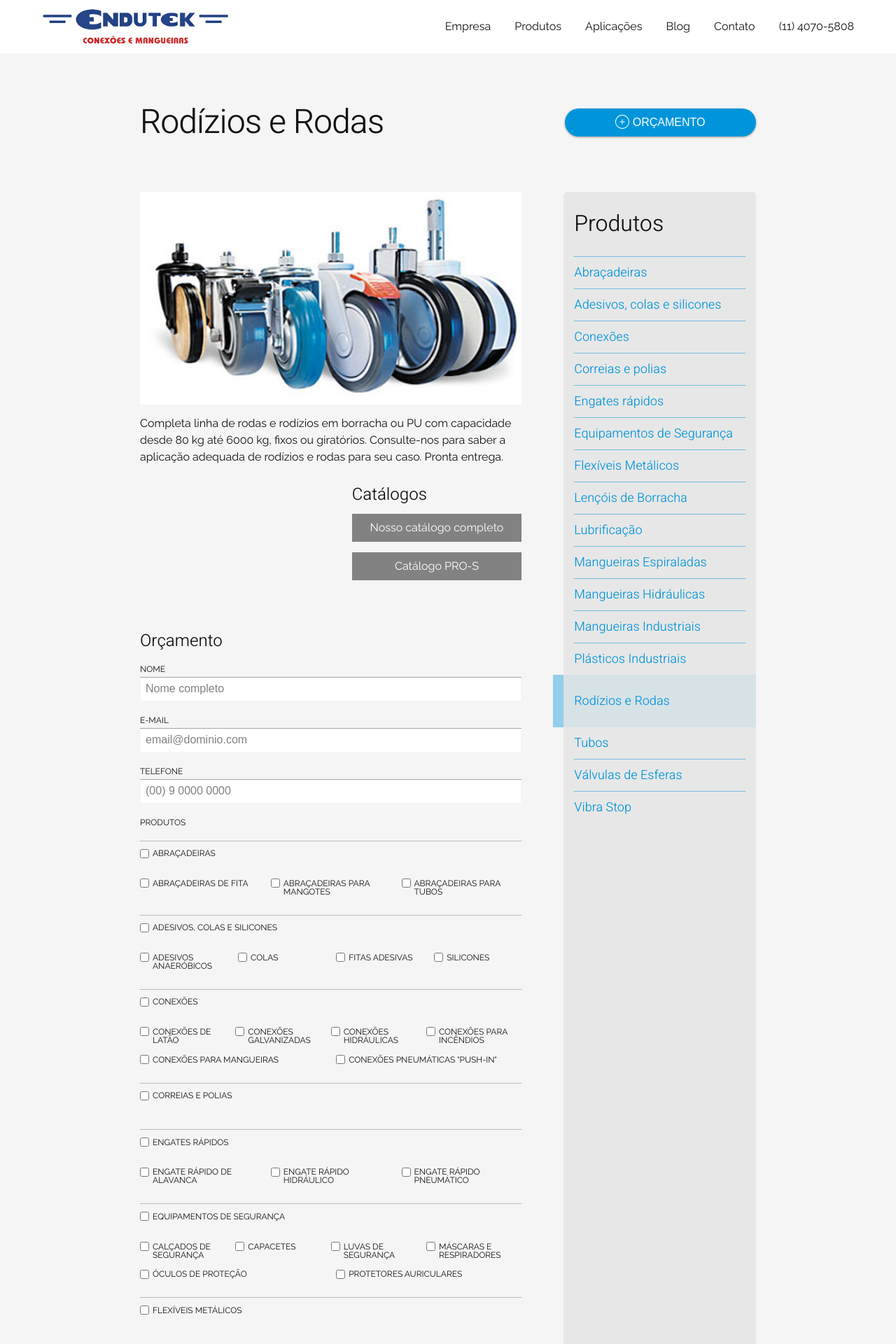
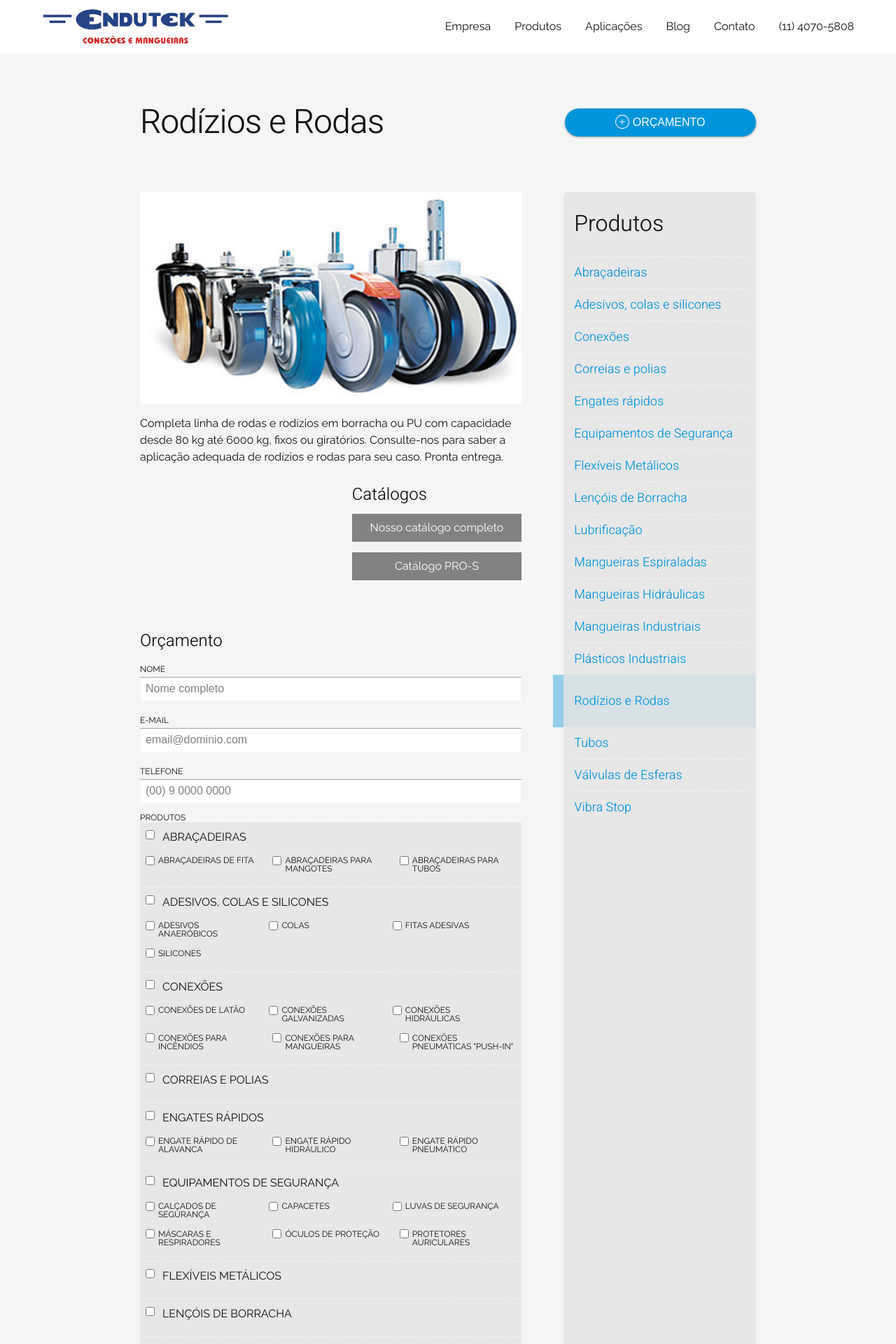
Before and after one commit to Endutek/endutek.github.io, a Jekyll site: the page built from _categorias/rodizios-e-rodas.md, in a window 1280 px wide. Shown: the top 1920 px of the page at 70% size. Built offline with Jekyll 4.4.1, drawn with Linux system fonts in a browser that asks for light colours.

```diff
--- a/_layouts/produto.html
+++ b/_layouts/produto.html
@@ -70,16 +70,18 @@
           <p><label for="email">E-mail</label><input type="email" name="email" placeholder="email@dominio.com" required></p>
           <p><label for="telefone">Telefone</label><input type="tel" name="telefone" placeholder="(00) 9 0000 0000" required></p>
           <div class="tags-container">
-            <label for="produtos">Produtos</label>
+            <label class="tags-container-label" for="produtos" data-block="100%">Produtos</label>
             {% for categoria in site.categorias %}
-            <p><label class="tag" data-checkable data-block="100%"><input type="checkbox" name="produtos" value="{{ categoria.url }}"> {{ categoria.title }}</label></p>
-            <div data-grid="small-spacing wrap">
+            <section class="tag-categoria">
+              <label class="tag tag-categoria-title" data-checkable data-block="100%"><input type="checkbox" name="produtos" value="{{ categoria.url }}"> {{ categoria.title }}</label>
+              <div class="tag-subitems" data-grid="small-spacing wrap">
                 {% for produto in site.produtos %}
                   {% if produto.url contains categoria.url %}
                     <label class="tag" data-checkable><input type="checkbox" name="produtos" value="{{ produto.url }}"> {{ produto.title }}</label>
                   {% endif %}
                 {% endfor %}
               </div>
+            </section>
             {% endfor %}
           </div>
           <p><label for="mensagem">Mensagem</label><textarea name="mensagem" cols="30" rows="5"></textarea></p>
--- a/_sass/_layout.sass
+++ b/_sass/_layout.sass
@@ -123,16 +123,18 @@
         a
             color: #000
 
-
 .square-grid
     .square
         position: relative
         font-size: 19px
-        font-family: "Heebo",sans-serif
+        font-family: "Heebo", sans-serif
         width: 180px
         height: 180px
+
         +media-query($on-palm)
             width: 100%
+
+
         p
             position: absolute
             bottom: 10px
@@ -140,14 +142,17 @@
             right: 10px
             margin: 0
             line-height: 1
+
         a
             color: #000
+
         &.hero
             a
                 color: #fff
+
     .square-bg
         background-size: cover
-        opacity: .25
+        opacity: 0.25
         width: 100%
         height: 100%
         padding: 10px
@@ -253,7 +258,7 @@
     margin-bottom: $spacing-unit / 2
 
 .produtos-item
-    border-top: 1px dotted $brand-color
+    border-top: 1px dashed $background-color
 
     a
         display: block
@@ -295,32 +300,54 @@
     &.selected, &:hover
         .produtos-subitem
             display: block
-            animation: showlink 1s ease-in-out forwards
+            animation: zoom-in 1s ease-in-out forwards
 
             @for $i from 1 through 10
                 &:nth-of-type(#{$i})
                     animation-duration: 0.1s * $i
 
-@keyframes showlink
-    0%
-        opacity: 0
-        transform: scale(0)
-
-    100%
-        opacity: 1
-        transform: scale(1)
-
 // .form-orcamento
 .tags-container
-    p
-        border-top: 1px dotted $grey-color
-        padding-top: 0.5em
+    .tags-container-label
+        &.select-style
+            padding: 10px
+            border: 1px solid $brand-color
+            cursor: pointer
+            a
+                letter-spacing: 1px
+                margin-left: $spacing-unit / 4
+            &:after
+                content: '\25bc'
+                display: inline-block
+                float: right
+                color: $brand-color
 
     .tag
         padding: 0.3em 0 1em 1.5em
         position: relative
+        min-width: 30%
 
         input
             position: absolute
             top: 0
             left: -0.3em
+
+    .tag-categoria-title
+        font-size: $base-font-size
+
+    .tag-categoria
+        padding: 0.5em
+        border-top: 1px dashed $background-color
+        background-color: $grey-color-light
+        transform-origin: top left
+        animation: zoom-in 1s ease-in-out forwards
+
+        @for $i from 1 through 10
+            &:nth-of-type(#{$i})
+                animation-duration: 0.1s * $i
+
+    &.closed
+        .tag-categoria
+            display: none
+
+    .tag-subitems
```
Also changed, not shown: js/main.coffee (+14 -1 lines). Lines whose indentation alone changed are shown as unchanged.
